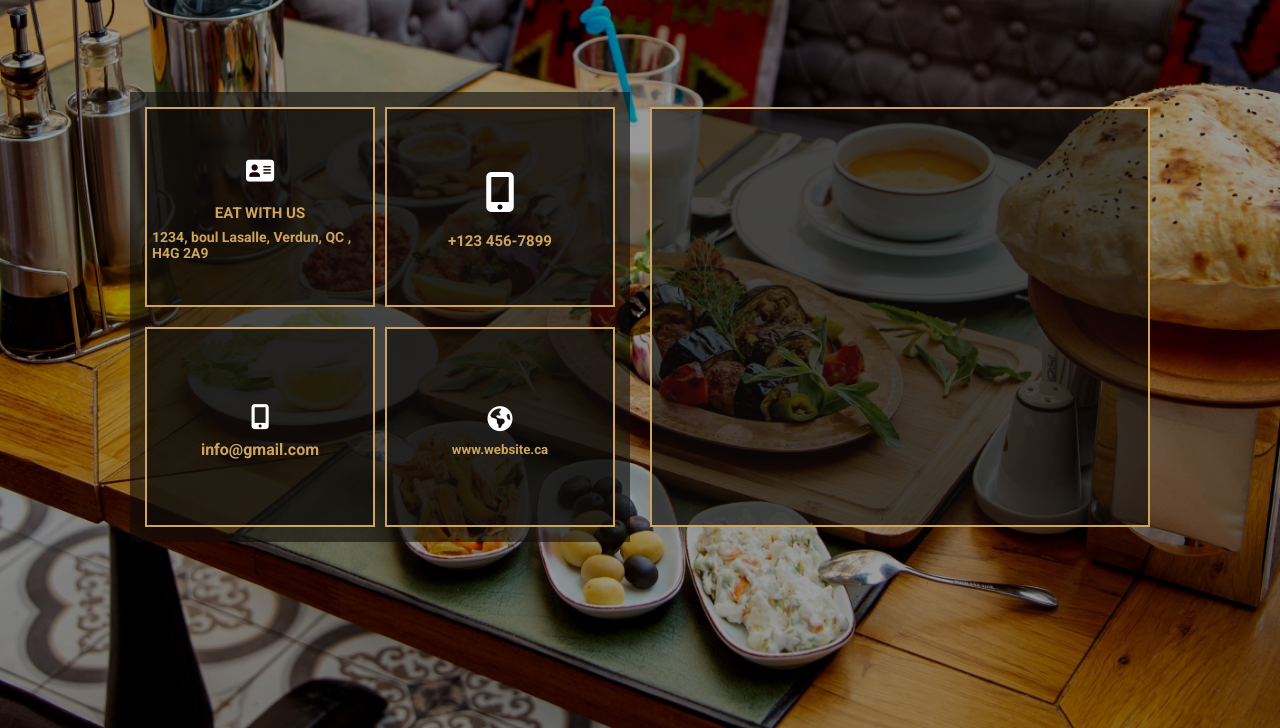
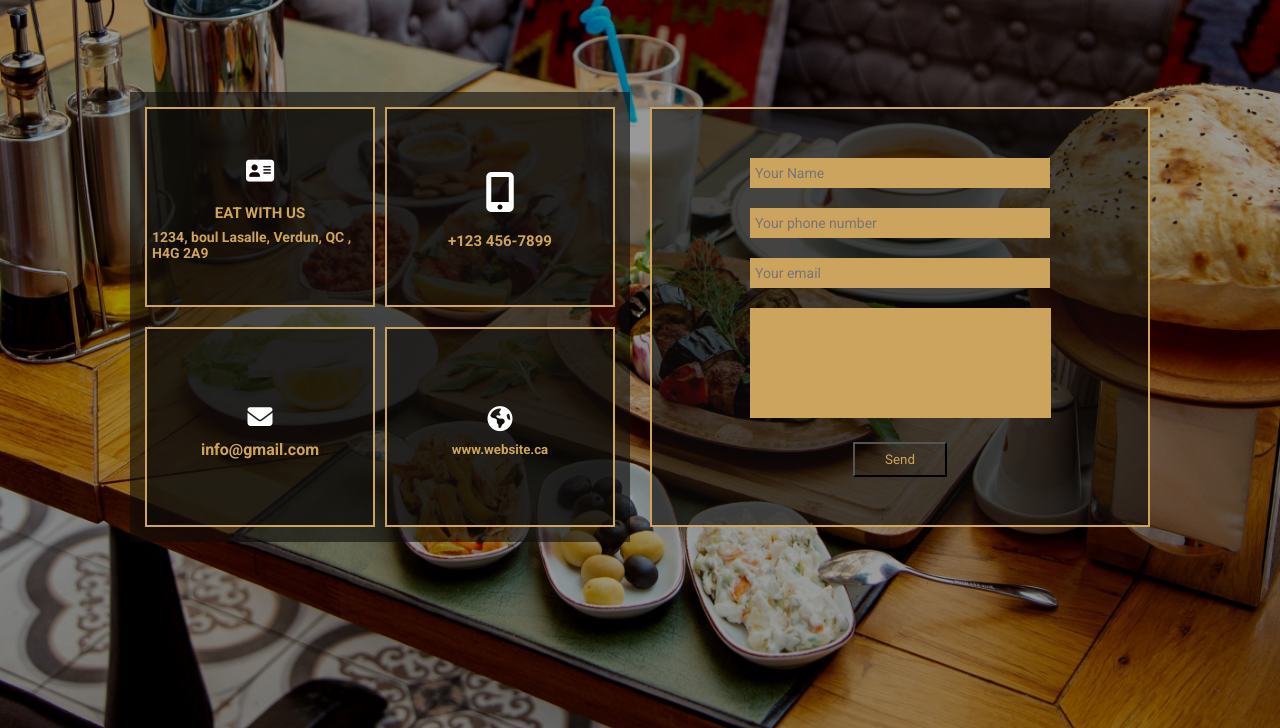
Before and after one commit to ataupeka/resto, a plain HTML site: page contact.html in a window 1280 px wide. Shown: the part 72-800 px from the top of the page. Drawn offline with Linux system fonts and the light colour scheme.

Commit message:
Update contact.html

```diff
--- a/contact.html
+++ b/contact.html
@@ -3,8 +3,9 @@
 <head>
     <meta charset="UTF-8">
     <meta name="viewport" content="width= , initial-scale=1.0">
+    <link rel="stylesheet" href="https://cdnjs.cloudflare.com/ajax/libs/font-awesome/4.7.0/css/font-awesome.min.css">
     <link rel="stylesheet" href="style.css">
-    <title>Contacts</title>
+    <title>Contact</title>
 </head>
 <body>
 
@@ -51,7 +52,7 @@
             <h3> +123 456-7899</h3>
         </div>
         <div class="box box-3">
-            <i class="fa fa-mobile"></i>
+            <i class="fa fa-envelope"></i>
             <h4> info@gmail.com</h4>
         </div>
         <div class="box box-4">
@@ -62,13 +63,32 @@
     </div>
 <div class="panel contact">
 
-<div class="form-group"></div>
-<div class="form-group"></div>
-<div class="form-group"></div>
-<div class="form-group"></div>
+<div class="form-group">
+    <input type="text" id="form-name" placeholder="Your Name">
+</div>
+<div class="form-group">
+    <input type="text" id="form-phone" placeholder="Your phone number">
+</div>
+<div class="form-group">
+    <input type="email" id="form-email" placeholder="Your email">
+</div>
+<div class="form-group">
+<textarea type="message" id="form-message" cols="38" rows="06"   placeholder="Message"> </textarea>
+
+</div>
+<div class="form-group">
+<button class="btn-send">   Send   </button>
+
+</div>
 
 
 </div>
+
+
+
+
+
+
 
 </div>
 
```
